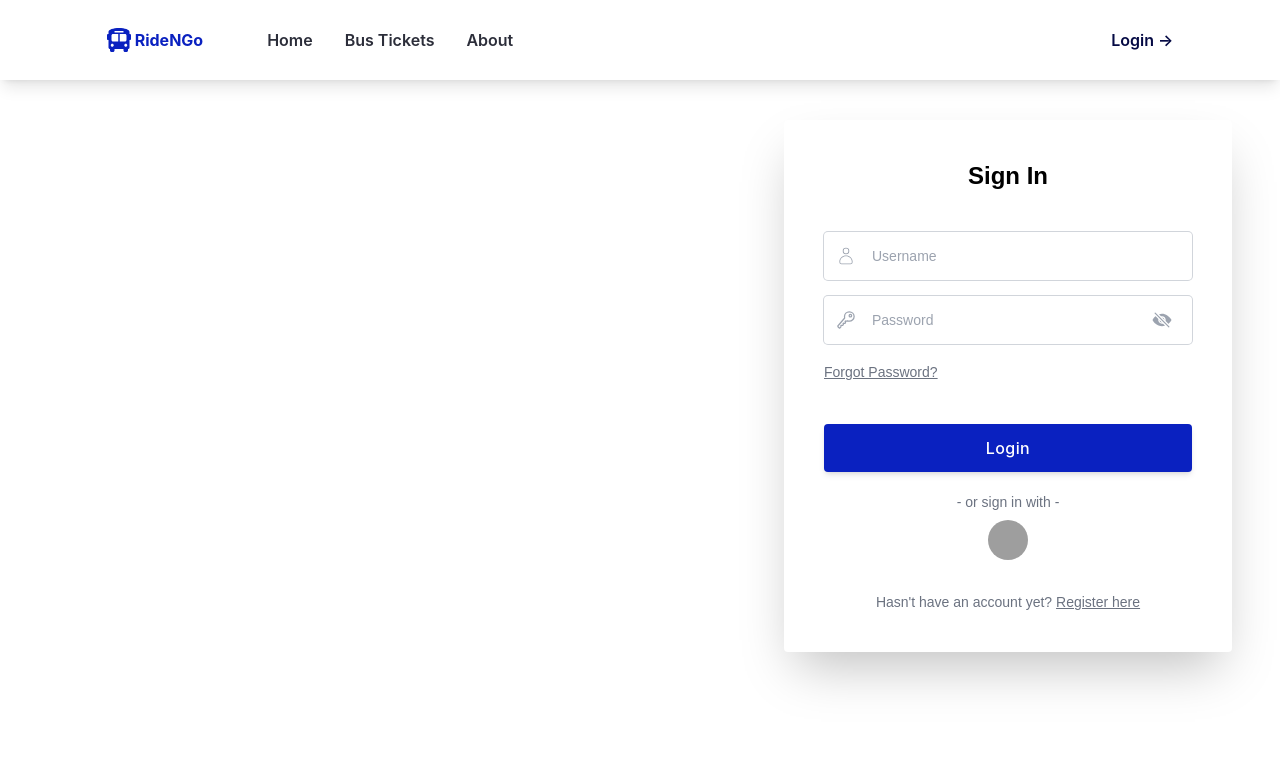
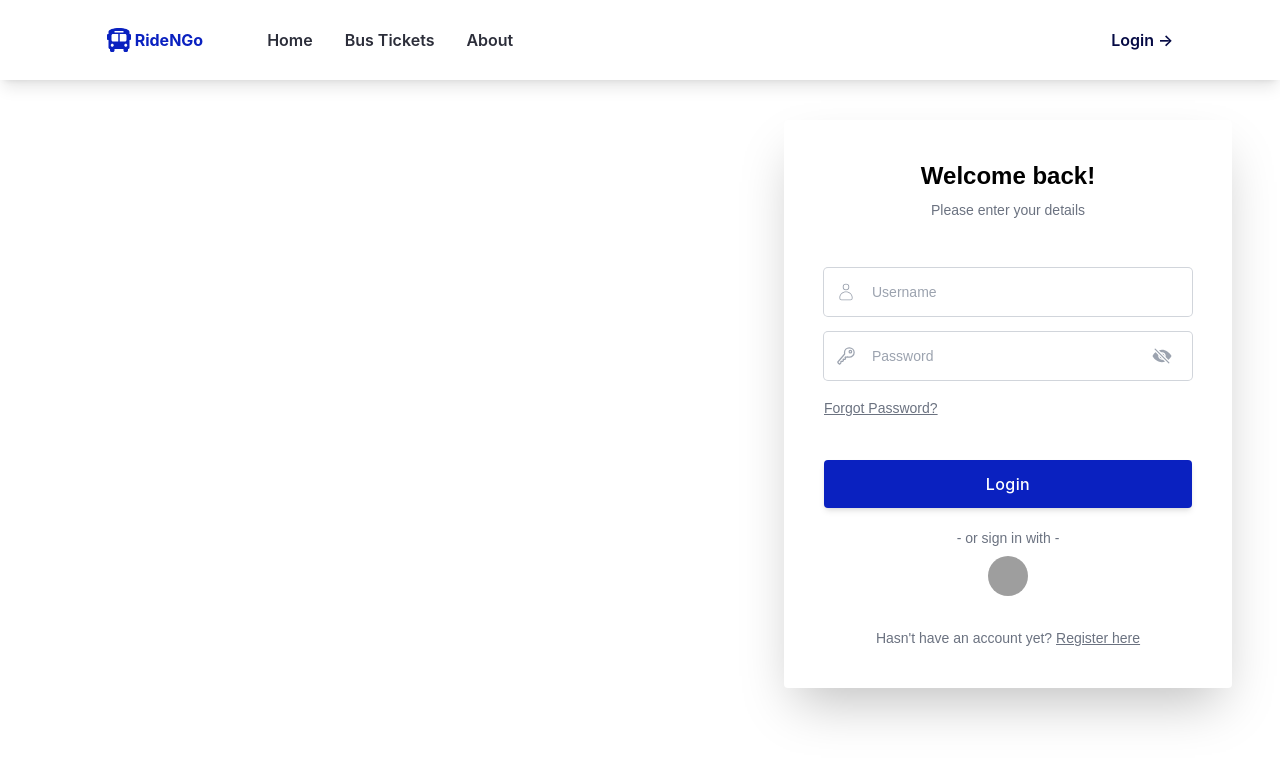
Before and after one commit to yukichew/bus-ticketing-system, a React (Create React App) app in the folder client/: page /login in a window 1280 px wide. Shown: the top 762 px of the page. Built offline with nearby package versions, Linux system fonts and the light colour scheme; grey boxes are pictures that could not be loaded.

Commit message:
create-login-page (#3)

```diff
--- a/client/src/screens/Login.js
+++ b/client/src/screens/Login.js
@@ -21,10 +21,13 @@ const Login = () => {
             <div className="flex justify-center items-center px-4 py-10">
                 <div className="w-full max-w-lg xl:px-8 xl:w-5/12 ml-auto mr-0">
                     <div className="bg-white rounded shadow-2xl p-7 sm:p-10">
-                        <h3 className="font-poppins mb-4 text-xl font-semibold sm:text-center sm:mb-6 sm:text-2xl">
-                            Sign In
+                        <h3 className="font-poppins text-xl font-semibold sm:text-center sm:mb-2 sm:text-2xl">
+                            Welcome back!
                         </h3>
-                        <form className="mt-10">
+                        <div className="font-poppins text-center text-sm text-gray-500">
+                            Please enter your details
+                        </div>
+                        <form className="mt-12">
                             <TextField
                                 id={'username'}
                                 name={'username'}
```
